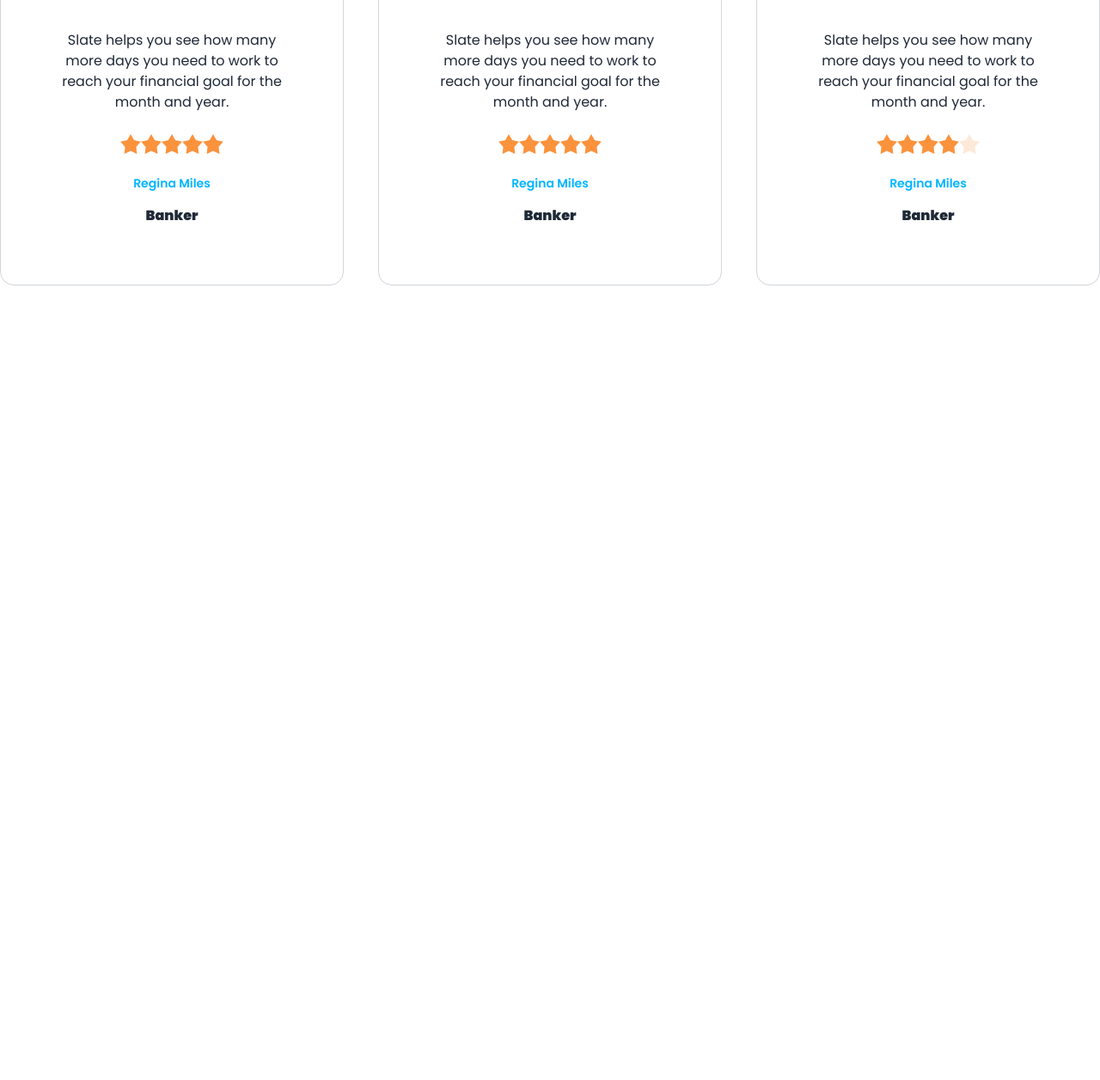
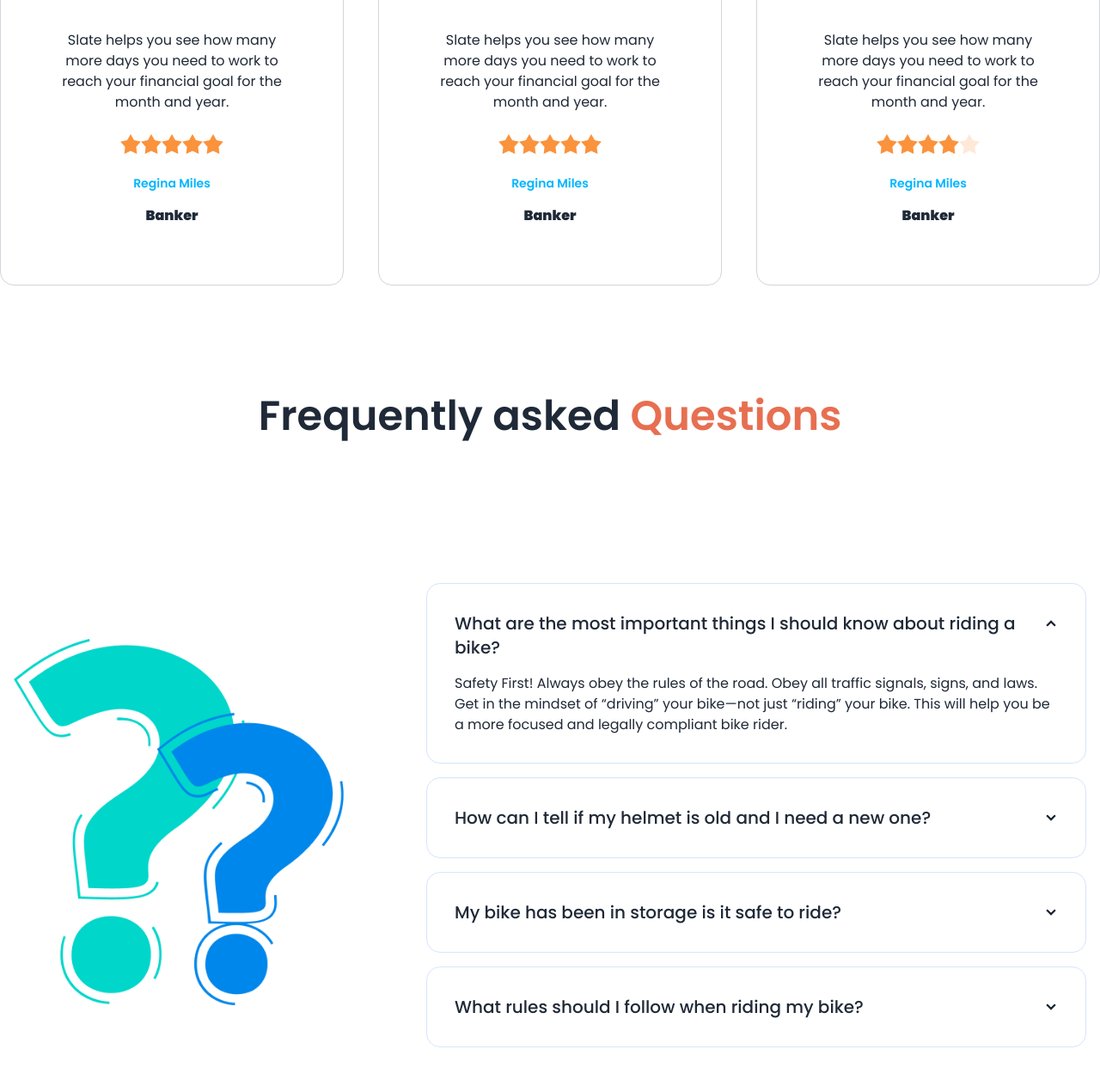
Before and after one commit to barta3235/M3_m13_secondtime_tailwind_daisyUI_Bikepage, a plain HTML site: page index.html in a window 1280 px wide. Shown: the part 1808-3064 px from the top of the page at 86% size. Before the commit the page ends 2140 px from the top, so only its background shows below. Drawn offline with nearby package versions, Linux system fonts and the light colour scheme.

Commit message:
frequenty asked section done

```diff
--- a/index.html
+++ b/index.html
@@ -236,7 +236,7 @@
 
       <!-- happy client section -->
 
-      <section class="text-center">
+      <section class="text-center mb-32">
 
         <h3 class="text-5xl font-semibold mt-32 mb-12 text-center">Happy <span class="text-[#E76F51]">Client says</span></h3>
 
@@ -333,6 +333,72 @@
 
 
 
+      <!-- frequently asked section section -->
+      <section class="mb-32">
+        <h3 class="text-5xl font-semibold mt-32 mb-12 text-center">Frequently asked <span class="text-[#E76F51]">Questions</span></h3>
+
+        <div class="hero min-h-screen">
+          <div class="hero-content flex-col lg:flex-row lg:gap-24">
+            <img src="./images/others/faq.png" class="w-3/4 md:max-w-sm  lg:max-w-sm rounded-lg" />
+            <div>
+
+              <!-- accordion -->
+
+              <!-- first question -->
+              <div class="collapse collapse-arrow border border-[#D5E5FB] mb-4 p-4">
+                <input type="radio" name="my-accordion-2" checked="checked" />
+                <div class="collapse-title text-xl font-medium">
+                  What are the most important things I should
+                  know about riding a bike?
+                </div>
+                <div class="collapse-content">
+                  <p>Safety First! Always obey the rules of the road. Obey all traffic signals, signs, and laws. Get in the mindset of “driving” your bike—not just “riding” your bike. This will help you be a more focused and legally compliant bike rider. </p>
+                </div>
+              </div>
+
+              <!-- second question -->
+              <div class="collapse collapse-arrow border border-[#D5E5FB] mb-4 p-4">
+                <input type="radio" name="my-accordion-2" />
+                <div class="collapse-title text-xl font-medium">
+                  How can I tell if my helmet is old and I need a
+                  new one?
+                </div>
+                <div class="collapse-content">
+                  <p>Safety First! Always obey the rules of the road. Obey all traffic signals, signs, and laws. Get in the mindset of “driving” your bike—not just “riding” your bike. This will help you be a more focused and legally compliant bike rider. </p>
+                </div>
+              </div>
+
+              <!-- third question -->
+              <div class="collapse collapse-arrow border border-[#D5E5FB] mb-4 p-4">
+                <input type="radio" name="my-accordion-2" />
+                <div class="collapse-title text-xl font-medium">
+                  My bike has been in storage is it safe to ride?
+                </div>
+                <div class="collapse-content">
+                  <p>Safety First! Always obey the rules of the road. Obey all traffic signals, signs, and laws. Get in the mindset of “driving” your bike—not just “riding” your bike. This will help you be a more focused and legally compliant bike rider. </p>
+                </div>
+              </div>
+
+               <!-- forth question -->
+               <div class="collapse collapse-arrow border border-[#D5E5FB] mb-4 p-4">
+                <input type="radio" name="my-accordion-2" />
+                <div class="collapse-title text-xl font-medium">
+                  What rules should I follow when riding my bike?
+                </div>
+                <div class="collapse-content">
+                  <p>Safety First! Always obey the rules of the road. Obey all traffic signals, signs, and laws. Get in the mindset of “driving” your bike—not just “riding” your bike. This will help you be a more focused and legally compliant bike rider. </p>
+                </div>
+              </div>
+
+
+            </div>
+          </div>
+        </div>
+
+      </section>
+
+
+
     </main>
 
 
```
